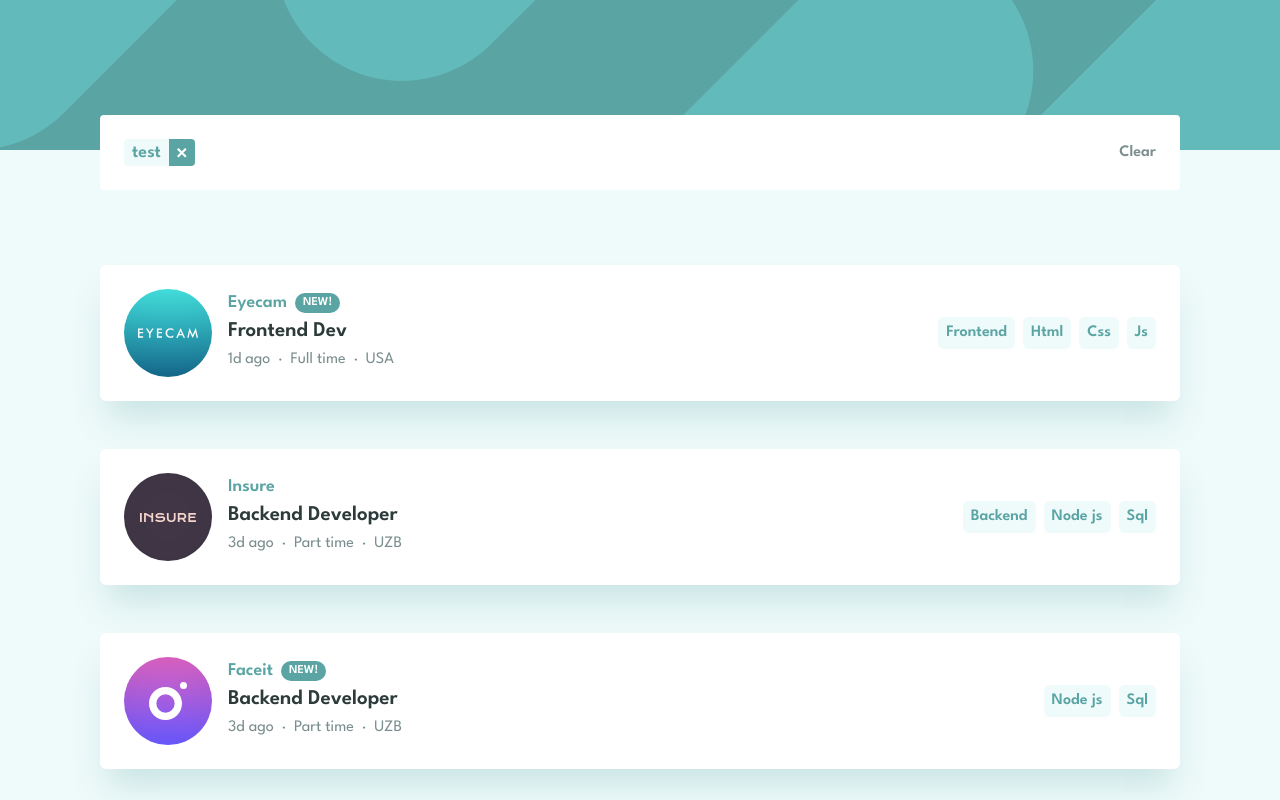
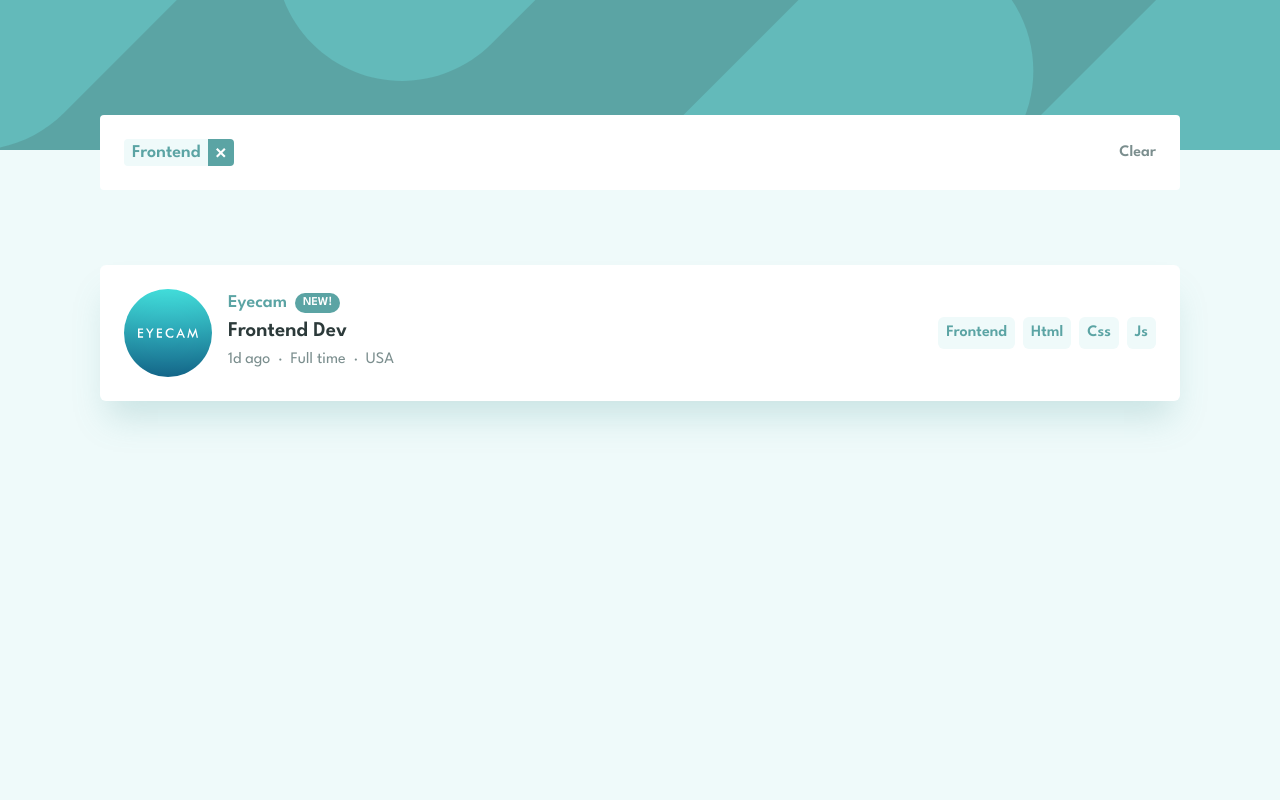
Before and after one commit to zaynlannister/jobs-listings, a React (Vite) app: page / in a window 1280 px wide. Both pictures are taken after a click on the element "Frontend". Built offline with nearby package versions, Linux system fonts and the light colour scheme.

Commit message:
feat: complete filter

```diff
--- a/src/components/Chip/Chip.tsx
+++ b/src/components/Chip/Chip.tsx
@@ -1,6 +1,18 @@
+import { useDispatch } from "react-redux";
+import { addTag } from "../../store/slices/jobsSlice";
+
 const Chip = (props: { tag: string }) => {
+  const dispatch = useDispatch();
+
+  const handleFilter = () => {
+    dispatch(addTag(props.tag));
+  };
+
   return (
-    <div className="bg-[#effafa] transition-all rounded-md cursor-pointer py-1 px-2 hover:text-[#ffff] hover:bg-[#5ba4a4]">
+    <div
+      onClick={handleFilter}
+      className="bg-[#effafa] transition-all rounded-md cursor-pointer py-1 px-2 hover:text-[#ffff] hover:bg-[#5ba4a4]"
+    >
       <a className="font-[600]">{props.tag}</a>
     </div>
   );
--- a/src/components/Chip/DeletableChip.tsx
+++ b/src/components/Chip/DeletableChip.tsx
@@ -1,10 +1,20 @@
+import { useDispatch } from "react-redux";
 import styled from "styled-components";
+import { removeTag } from "../../store/slices/jobsSlice";
 
 const DeletableChip = (props: { tag: string }) => {
+  const dispatch = useDispatch();
+
+  const handleRemoveTag = () => {
+    dispatch(removeTag(props.tag));
+  };
   return (
     <DeletableStyledChip className="flex items-stretch transition-all rounded-md cursor-pointer text-[18px]">
       <a className="font-[600] bg-[#effafa] px-2 rounded-s">{props.tag}</a>
-      <div className="bg-[#5ba4a4] flex items-center px-2 rounded-e transition-all chip__del">
+      <div
+        onClick={handleRemoveTag}
+        className="bg-[#5ba4a4] flex items-center px-2 rounded-e transition-all chip__del"
+      >
         <img
           width="10px"
           height="10px"
--- a/src/components/FilterContainer/FilterComponent.tsx
+++ b/src/components/FilterContainer/FilterComponent.tsx
@@ -1,14 +1,33 @@
 import styled from "styled-components";
 import DeletableChip from "../Chip/DeletableChip";
+import { useDispatch, useSelector } from "react-redux";
+import { RootState } from "../../store/store";
+import { clearFilter } from "../../store/slices/jobsSlice";
 
 const FilterComponent = () => {
+  const tags = useSelector((state: RootState) => state.jobsSlice.tags);
+  const dispatch = useDispatch();
+
+  const handleClear = () => {
+    dispatch(clearFilter());
+  };
+
   return (
-    <FilterComponentStyled className="w-full bg-white p-6 rounded flex justify-between">
+    <FilterComponentStyled
+      className={`w-full bg-white p-6 rounded flex justify-between ${
+        !tags.length ? "invisible-block" : ""
+      }`}
+    >
       <div className="flex flex-wrap gap-4">
-        <DeletableChip tag="test" />
+        {tags.map((item, index) => (
+          <DeletableChip key={index} tag={item} />
+        ))}
       </div>
       <div className="flex items-center">
-        <a className="font-[600] text-[#7b8e8e] hover:text-[#5ba4a4] transition-all hover:border-b-[#5ba4a4] hover:border-b-[1px] cursor-pointer">
+        <a
+          onClick={handleClear}
+          className="font-[600] text-[#7b8e8e] hover:text-[#5ba4a4] transition-all hover:border-b-[#5ba4a4] hover:border-b-[1px] cursor-pointer"
+        >
           Clear
         </a>
       </div>
@@ -18,6 +37,12 @@ const FilterComponent = () => {
 
 const FilterComponentStyled = styled.div`
   transform: translateY(-35px);
+  transition: 500ms all;
+
+  &.invisible-block {
+    opacity: 0;
+    transform: translateY(-100px);
+  }
 `;
 
 export default FilterComponent;
--- a/src/components/Vacancy/VacancyContainer.tsx
+++ b/src/components/Vacancy/VacancyContainer.tsx
@@ -50,6 +50,11 @@ const VacancyContainer = (props: VacancyIterface) => {
 
 const VacancyStyled = styled.div`
   box-shadow: 0 1.5rem 2rem -0.5rem rgba(91, 164, 164, 0.25);
+  transition: 400ms all;
+  &:hover {
+    transform: translateY(-5px);
+  }
+
   @media (max-width: 850px) {
     & {
       display: block;
--- a/src/components/Vacancy/VacancyList.tsx
+++ b/src/components/Vacancy/VacancyList.tsx
@@ -1,13 +1,29 @@
-import { useSelector } from "react-redux";
+import React from "react";
+import { useDispatch, useSelector } from "react-redux";
 import { RootState } from "../../store/store";
 import VacancyContainer from "./VacancyContainer";
+import { filterJobs } from "../../store/slices/jobsSlice";
 
 const VacancyList = () => {
+  const dispatch = useDispatch();
   const jobsList = useSelector((state: RootState) => state.jobsSlice);
 
+  const filteredData = jobsList.jobs.filter((item) =>
+    jobsList.tags.some((tag) => item.tags.includes(tag))
+  );
+
+  React.useEffect(() => {
+    if (filteredData.length) {
+      dispatch(filterJobs(filteredData));
+    }
+  }, [filteredData.length]);
+
+  const renderedData =
+    filteredData.length > 0 ? jobsList.filteredJobs : jobsList.jobs;
+
   return (
-    <div className="flex flex-col gap-12 mt-10">
-      {jobsList.jobs.map((item, index) => (
+    <div className="flex flex-col gap-12 mt-10 transition-all duration-1000">
+      {renderedData.map((item, index) => (
         <VacancyContainer key={index} {...item} />
       ))}
     </div>
--- a/src/index.css
+++ b/src/index.css
@@ -18,3 +18,26 @@ body {
   margin: 0 auto;
   padding: 0 20px;
 }
+
+.vacancy-enter {
+  opacity: 0;
+  transform: translateY(-10px);
+  transition: opacity 0.5s, transform 0.5s;
+}
+
+.vacancy-enter-active {
+  opacity: 1;
+  transform: translateY(0);
+}
+
+/* Стили для удаления вакансии */
+.vacancy-exit {
+  opacity: 1;
+  transform: translateY(0);
+  transition: opacity 0.5s, transform 0.5s;
+}
+
+.vacancy-exit-active {
+  opacity: 0;
+  transform: translateY(-10px);
+}
--- a/src/store/slices/jobsSlice.tsx
+++ b/src/store/slices/jobsSlice.tsx
@@ -15,6 +15,7 @@ interface Job {
 interface JobsStateInterface {
   jobs: Job[];
   filteredJobs: Job[];
+  tags: Array<string>;
 }
 
 const initialState: JobsStateInterface = {
@@ -54,14 +55,31 @@ const initialState: JobsStateInterface = {
     },
   ],
   filteredJobs: [],
+  tags: [],
 };
 
 export const jobsSlice = createSlice({
   name: "jobs",
   initialState,
-  reducers: {},
+  reducers: {
+    addTag: (state, action) => {
+      if (!state.tags.includes(action.payload)) {
+        state.tags.push(action.payload);
+      }
+    },
+    removeTag: (state, action) => {
+      state.tags = state.tags.filter((tag) => tag !== action.payload);
+    },
+    filterJobs: (state, action) => {
+      state.filteredJobs = action.payload;
+    },
+    clearFilter: (state) => {
+      state.filteredJobs = [];
+      state.tags = [];
+    },
+  },
 });
 
-export const {} = jobsSlice.actions;
+export const { addTag, removeTag, filterJobs, clearFilter } = jobsSlice.actions;
 
 export default jobsSlice.reducer;
```
